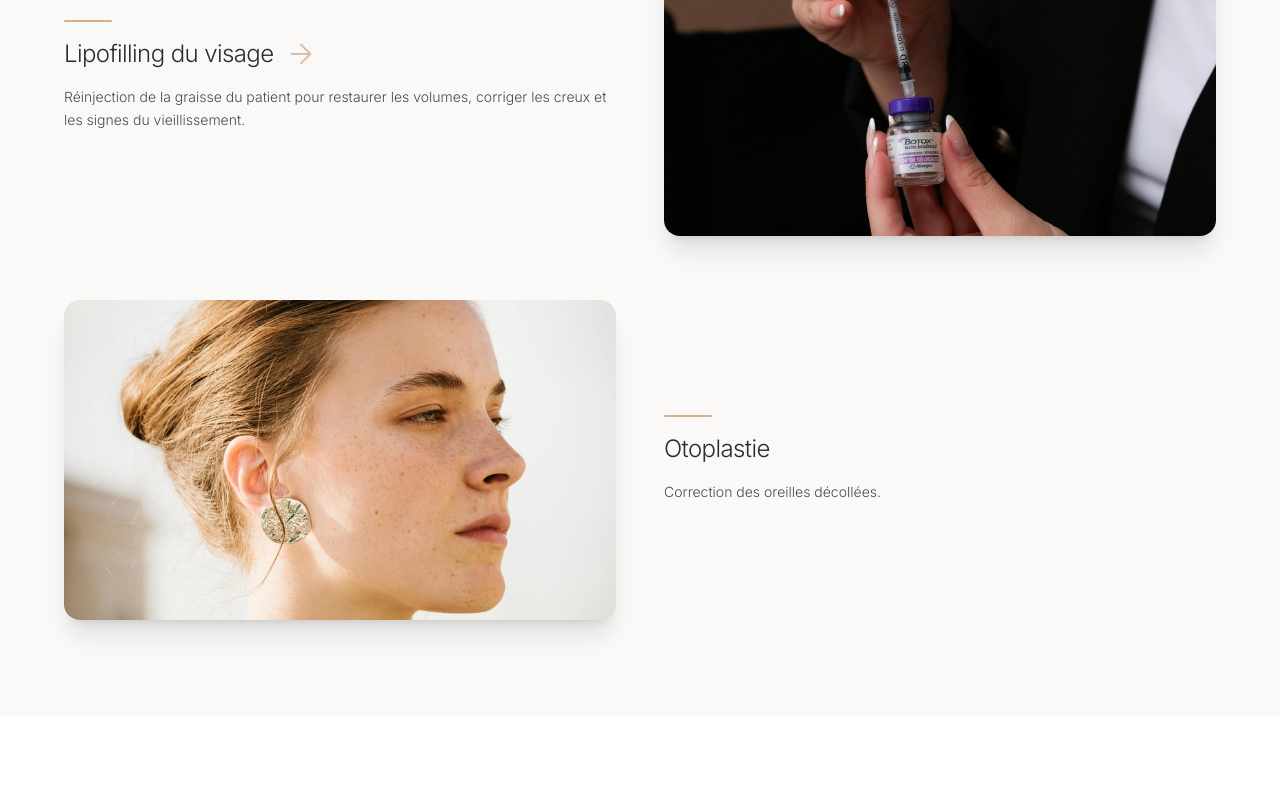
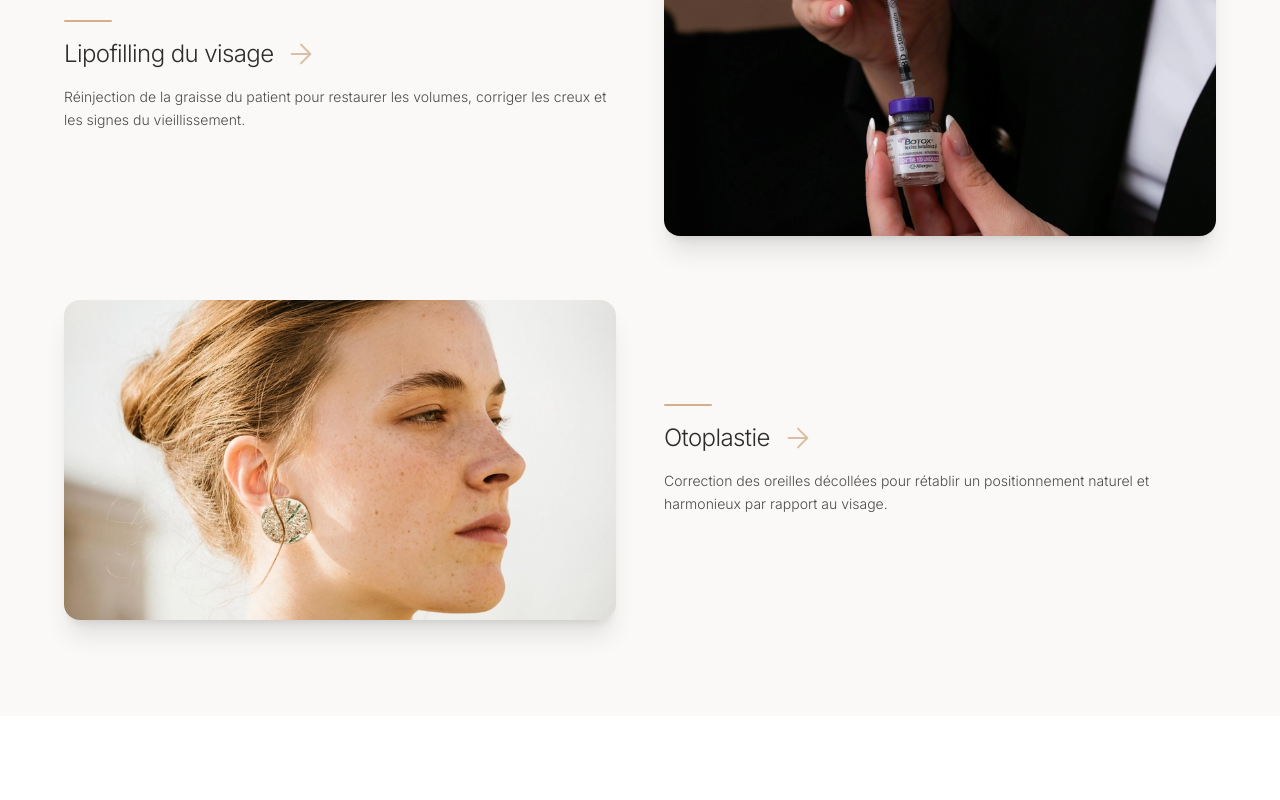
Before and after one commit to johannlacroix/Dr_Omar_Wahab, a Next.js app: page /chirurgie/visage in a window 1280 px wide. Shown: the part 2231-3031 px from the top of the page. Built offline with nearby package versions, Linux system fonts and the light colour scheme.

Commit message:
page visage complete & done

```diff
--- a/app/chirurgie/visage/page.tsx
+++ b/app/chirurgie/visage/page.tsx
@@ -5,6 +5,7 @@ import { RhinoplastieCard } from '@/components/RhinoplastieCard';
 import { BlepharoplastieCard } from '@/components/BlepharoplastieCard';
 import { LiftingFacialCard } from '@/components/LiftingFacialCard';
 import { LipofillingVisageCard } from '@/components/LipofillingVisageCard';
+import { OtoplastieCard } from '@/components/OtoplastieCard';
 
 export const metadata: Metadata = {
   title: "Chirurgie du Visage - Dr. Omar Wahab | Rhinoplastie, Blépharoplastie, Lifting",
@@ -99,6 +100,8 @@ export default function VisagePage() {
                 <LiftingFacialCard key={index} image={intervention.image} />
               ) : intervention.title === 'Lipofilling du visage' ? (
                 <LipofillingVisageCard key={index} image={intervention.image} />
+              ) : intervention.title === 'Otoplastie' ? (
+                <OtoplastieCard key={index} image={intervention.image} />
               ) : (
                 <div
                   key={index}
--- /dev/null
+++ b/components/OtoplastieCard.tsx
@@ -0,0 +1,137 @@
+'use client';
+
+import Image from 'next/image';
+import { useState } from 'react';
+
+interface OtoplastieCardProps {
+  image: string;
+}
+
+export function OtoplastieCard({ image }: OtoplastieCardProps) {
+  const [isOpen, setIsOpen] = useState(false);
+
+  const openModal = () => setIsOpen(true);
+  const closeModal = () => setIsOpen(false);
+
+  return (
+    <>
+      <div className="grid grid-cols-1 md:grid-cols-2 gap-8 md:gap-12 items-center">
+        <div className="relative h-64 md:h-80 rounded-2xl overflow-hidden shadow-xl">
+          <Image src={image} alt="Otoplastie" fill className="object-cover" />
+        </div>
+        <div>
+          <div className="w-12 h-0.5 bg-primary mb-4 rounded-full" />
+          <div className="flex items-center gap-3 mb-4">
+            <h3 className="text-xl md:text-2xl font-light text-neutral-800 tracking-tight">
+              Otoplastie
+            </h3>
+            <button
+              type="button"
+              onClick={openModal}
+              className="inline-flex items-center justify-center text-primary/80 hover:text-primary transition-colors"
+              aria-label="En savoir plus sur l'otoplastie"
+            >
+              <svg
+                className="w-8 h-8"
+                fill="none"
+                stroke="currentColor"
+                viewBox="0 0 24 24"
+                strokeLinecap="round"
+                strokeLinejoin="round"
+                strokeWidth={1.5}
+              >
+                <path d="M5 12h14M12 5l7 7-7 7" />
+              </svg>
+            </button>
+          </div>
+          <p className="text-neutral-600 font-light leading-relaxed text-sm">
+            Correction des oreilles décollées pour rétablir un positionnement naturel et harmonieux par rapport au visage.
+          </p>
+        </div>
+      </div>
+
+      {isOpen && (
+        <div className="fixed inset-0 z-50 flex items-center justify-center px-4" onClick={closeModal}>
+          <div
+            className="relative max-w-3xl w-full bg-white rounded-3xl shadow-xl shadow-neutral-900/15 p-6 md:p-8 max-h-[90vh] overflow-y-auto"
+            onClick={(event) => event.stopPropagation()}
+          >
+            <button
+              type="button"
+              className="absolute top-4 right-4 text-neutral-400 hover:text-neutral-700 transition-colors"
+              onClick={closeModal}
+              aria-label="Fermer la fenêtre d'information sur l'otoplastie"
+            >
+              <svg
+                className="w-10 h-10"
+                fill="none"
+                stroke="currentColor"
+                viewBox="0 0 24 24"
+                strokeLinecap="round"
+                strokeLinejoin="round"
+                strokeWidth={1.5}
+              >
+                <path d="M6 18L18 6M6 6l12 12" />
+              </svg>
+            </button>
+
+            <h3 className="text-2xl md:text-3xl font-light text-neutral-800 mb-5 tracking-tight">
+              Otoplastie
+            </h3>
+
+            <div className="space-y-5 text-xs md:text-sm text-neutral-700 font-light leading-snug">
+              <p>
+                L’otoplastie est l’intervention qui corrige les oreilles décollées ou une asymétrie marquée du pavillon
+                auriculaire. Elle s’adresse aux patients gênés par l’aspect de leurs oreilles, souvent depuis l’enfance,
+                avec un retentissement important sur l’estime de soi.
+              </p>
+              <p>
+                L’objectif est de repositionner l’oreille plus près du crâne et de recréer des reliefs naturels sans
+                aspect « plaqué ». Le Dr Wahab adapte la technique à la morphologie de chaque oreille pour obtenir un
+                résultat harmonieux et discret.
+              </p>
+
+              <div>
+                <h4 className="text-base md:text-lg font-normal text-neutral-800 mb-2">
+                  Suites opératoires
+                </h4>
+                <ul className="list-disc list-inside space-y-1">
+                  <li>Œdème (gonflement) et légère rougeur : 1 à 3 semaines</li>
+                  <li>Ecchymoses (bleus) possibles autour des oreilles : 7 à 15 jours</li>
+                  <li>Douleurs modérées, bien contrôlées par des antalgiques simples</li>
+                  <li>Port d’un bandeau de contention : généralement 3 à 4 semaines, surtout la nuit</li>
+                  <li>Reprise des activités calmes : quelques jours après l’intervention</li>
+                  <li>Reprise du travail ou de l’école : en général après 7 à 10 jours</li>
+                  <li>Éviter les sports de contact : pendant 4 à 6 semaines</li>
+                </ul>
+              </div>
+
+              <div>
+                <h4 className="text-base md:text-lg font-normal text-neutral-800 mb-2">Résultats</h4>
+                <p>
+                  Le changement est visible immédiatement malgré l’œdème initial. Le résultat se stabilise au fil des
+                  semaines, une fois le gonflement résorbé et les tissus assouplis.
+                </p>
+                <p>
+                  Les cicatrices sont dissimulées dans le sillon derrière l’oreille et deviennent progressivement très
+                  peu visibles. Elles sont en général jugées définitives entre 6 mois et 1 an.
+                </p>
+              </div>
+
+              <div>
+                <h4 className="text-base md:text-lg font-normal text-neutral-800 mb-2">
+                  Prise en charge par la Sécurité sociale
+                </h4>
+                <p>
+                  L’otoplastie peut, dans certains cas, bénéficier d’une prise en charge par la Sécurité sociale, en
+                  particulier lorsqu’il existe un retentissement psychologique important chez l’enfant ou l’adolescent.
+                  La demande est étudiée au cas par cas dans le cadre d’une entente préalable.
+                </p>
+              </div>
+            </div>
+          </div>
+        </div>
+      )}
+    </>
+  );
+}
```
